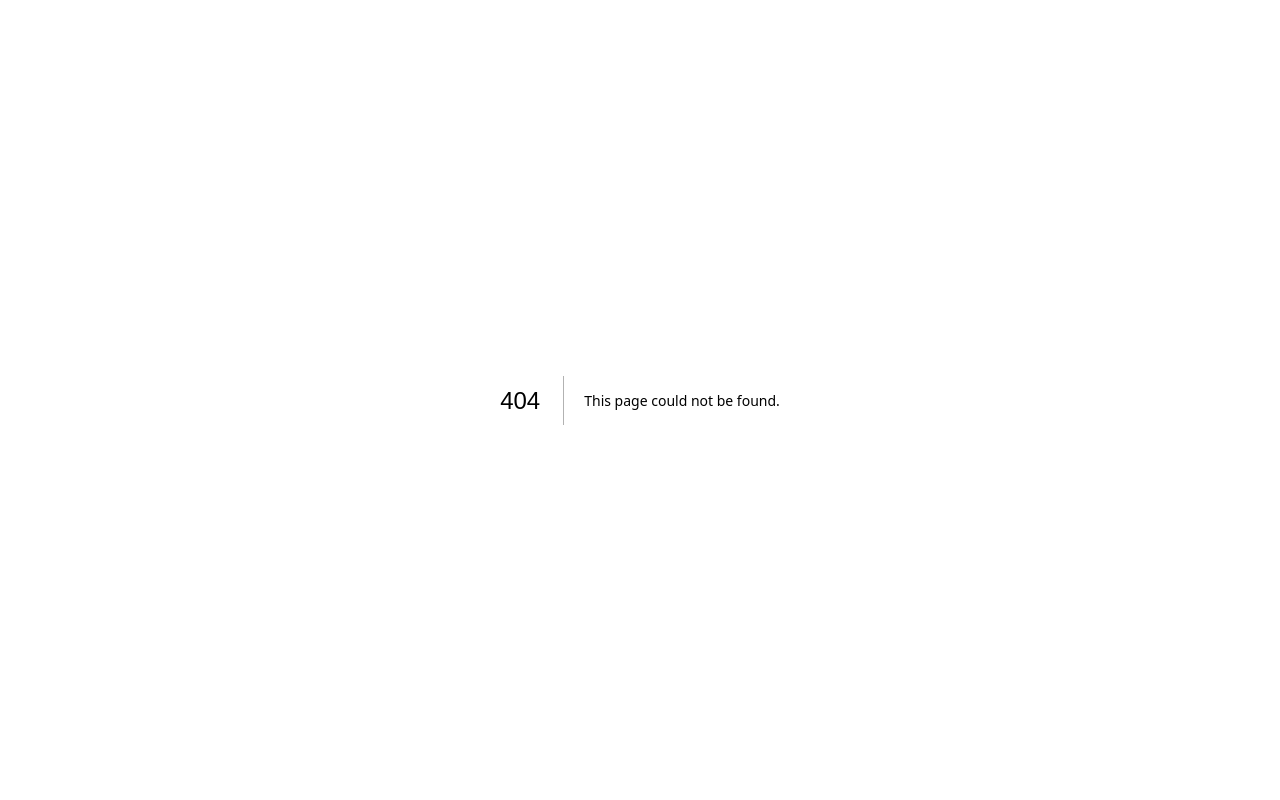
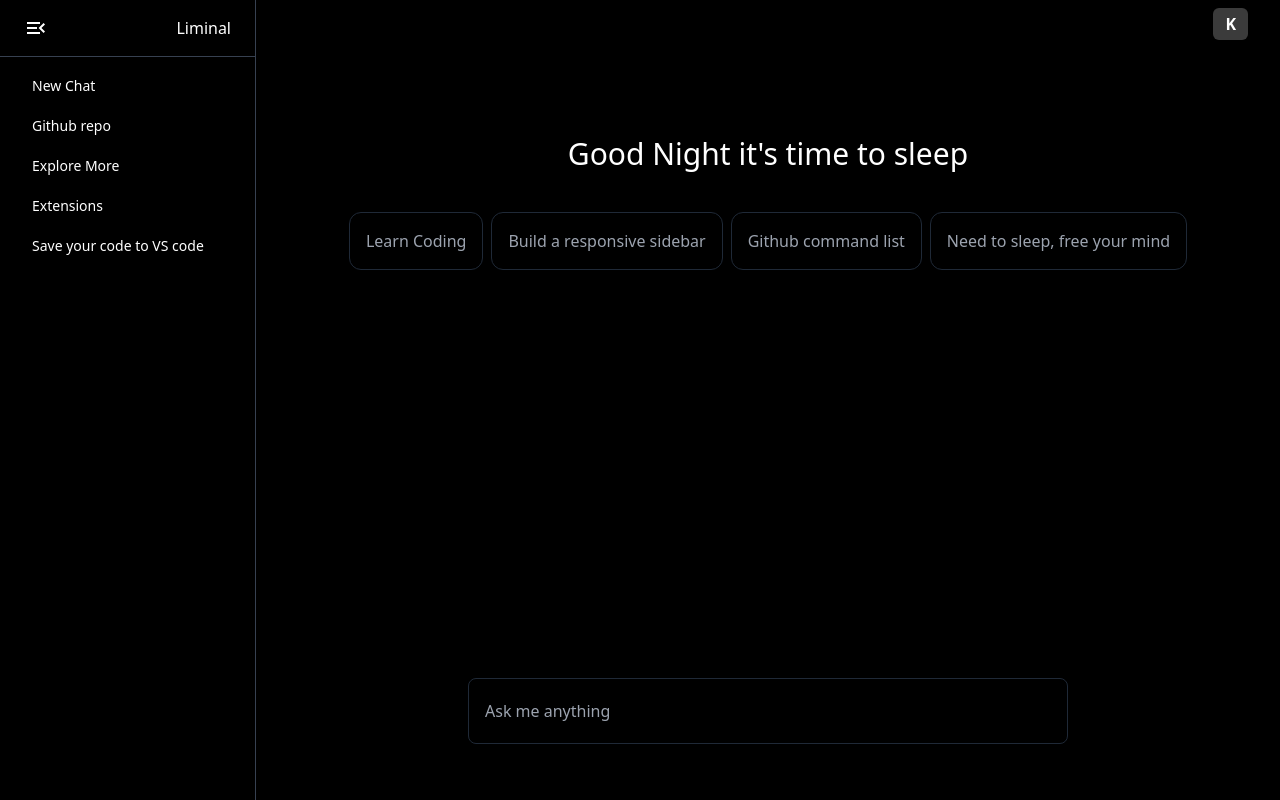
Before and after one commit to KaiwalPanchal/liminalfinal, a Next.js app: page /chat in a window 1280 px wide. Before the commit this address had no page. Built offline with nearby package versions, Linux system fonts and the light colour scheme.

Commit message:
Added chat-page + sider component.

```diff
--- a/package.json
+++ b/package.json
@@ -21,6 +21,7 @@
     "next": "14.2.16",
     "react": "^18",
     "react-dom": "^18",
+    "react-icons": "^5.3.0",
     "tailwind-merge": "^2.5.4",
     "tailwindcss-animate": "^1.0.7"
   },
--- /dev/null
+++ b/src/app/chat/page.tsx
@@ -0,0 +1,20 @@
+"use client";
+import ChatScreen from '@/components/ChatScreen/page';
+import Header from '@/components/common/Header/page';
+import SidebarSection from '@/components/common/Sidebar/page';
+import { useState } from 'react';
+
+export default function Chat() {
+  const [isOpen, setIsOpen] = useState<any>(true);
+  return (
+    <section className='xl:h-full lg:h-full md:h-full sm:h-[90vh] h-[90vh] flex  bg-black '>
+      <div className='flex'>
+        <Header setIsOpen={setIsOpen} isOpen={isOpen} />
+        <div className='xl:sticky lg:sticky md:sticky sm:fixed fixed top-0 z-50 h-screen bg-black '>
+          <SidebarSection setIsOpen={setIsOpen} isOpen={isOpen} />
+        </div>
+      </div>
+      <ChatScreen />
+    </section>
+  );
+}
--- /dev/null
+++ b/src/components/ChatScreen/page.tsx
@@ -0,0 +1,66 @@
+"use client";
+import React, { useRef, useState } from 'react';
+import { SiSololearn } from "react-icons/si";
+import { FaArrowUp } from "react-icons/fa6";
+
+const cards = [
+    { icon: 'SiSololearn', label: 'Learn Coding' },
+    { icon: 'SiSololearn', label: 'Build a responsive sidebar' },
+    { icon: 'SiSololearn', label: 'Github command list' },
+    { icon: 'SiSololearn', label: 'Need to sleep, free your mind' },
+]
+
+export default function ChatScreen() {
+    const [text, setText] = useState('');
+    const textareaRef = useRef<HTMLTextAreaElement>(null);
+
+    const handleChange = (event: React.ChangeEvent<HTMLTextAreaElement>) => {
+        setText(event.target.value);
+
+        if (textareaRef.current) {
+            textareaRef.current.style.height = 'auto'; // Reset height to auto
+            textareaRef.current.style.height = `${textareaRef.current.scrollHeight}px`; // Set height based on scroll height
+
+            // Apply max height of 500px
+            if (textareaRef.current.scrollHeight > 300) {
+                textareaRef.current.style.height = '300px';
+                textareaRef.current.style.overflowY = 'auto'; // Allow vertical scrolling if max height is reached
+            } else {
+                textareaRef.current.style.overflowY = 'hidden'; // Hide overflow if below max height
+            }
+        }
+    };
+    return (
+        <div className='text-white my-[56px] w-full flex justify-between flex-col px-8 items-center chat xl:h-auto lg:h-auto md:h-auto sm:h-full h-full'>
+            <div className='pt-20 flex flex-col items-center'>
+                <h3 className='text-3xl pb-10 text-center'>Good Night it's time to sleep</h3>
+                <div className='flex flex-wrap gap-2'>
+                    {cards?.map((data: any, index: number) => {
+                        return (
+                            <div key={index} className='card cursor-pointer rounded-xl border border-gray-800 text-gray-400 hover:text-white p-4 hover:bg-[#3b3b3b] hover:border hover:border-[#3b3b3b]'>
+                                {data?.label}
+                            </div>
+                        )
+                    })}
+                </div>
+            </div>
+            <div className='group  xl:w-[600px] lg:w-[500px] md:[500px] sm:w-full w-full  active:bg-[#3b3b3b] focus:bg-[#3b3b3b] hover:bg-[#3b3b3b] border border-gray-800 hover:border-gray-700 rounded-lg p-4 flex items-center'>
+                <div className='w-full flex items-center'>
+                    <textarea
+                        ref={textareaRef}
+                        className='resize-none group !max-h-[350px] group-hover:bg-transparent overflow-hidden bg-black text-white w-full outline-none shadow-none placeholder:text-gray-400'
+                        placeholder="Ask me anything"
+                        value={text}
+                        onChange={handleChange}
+                        rows={1} // Start with a single row
+                        style={{ lineHeight: '1.5', maxHeight: '400px' }} // Optional: adjust line height and min height
+
+                    />
+                </div>
+                    <button className={`bg-white rounded-full text-black p-2 ml-2 ${text !== '' ? 'opacity-100' : 'opacity-0'} transition-all duration-400`}>
+                        <FaArrowUp />
+                    </button>
+            </div>
+        </div>
+    )
+}
--- /dev/null
+++ b/src/components/common/Header/page.tsx
@@ -0,0 +1,21 @@
+import Link from 'next/link'
+import React from 'react'
+import { MdMenuOpen } from 'react-icons/md'
+import { RiMenu4Fill } from 'react-icons/ri'
+
+export default function Header({ setIsOpen, isOpen }: any) {
+    return (
+        <section className='w-full py-2 px-8 fixed top-0 h-[56px] flex justify-between items-start'>
+            <div className="flex justify-between items-center">
+                <button
+                    className={` text-white text-2xl font-bold py-2 pr-4 rounded hover:text-gray-400`}
+                    onClick={() => setIsOpen(!isOpen)}
+                >
+                    {isOpen ? <MdMenuOpen /> : <RiMenu4Fill />}
+                </button>
+                <Link href={'/'} className=' py-2 px-4 '>Liminal</Link>
+            </div>
+            <button className='font-bold bg-[#3b3b3b] p-1 px-3 rounded-md text-white hover:bg-white hover:text-black'>K</button>
+        </section>
+    )
+}
--- /dev/null
+++ b/src/components/common/Sidebar/page.tsx
@@ -0,0 +1,50 @@
+// components/Sidebar.js
+import React, { useState } from 'react';
+import { RiMenu4Fill } from "react-icons/ri";
+import { MdMenuOpen } from "react-icons/md";
+import Link from 'next/link';
+const items = [
+    { label: 'New Chat', href: '/' },
+    { label: 'Github repo', href: '/' },
+    { label: 'Explore More', href: '/' },
+    { label: 'Extensions', href: '/' },
+    { label: 'Save your code to VS code', href: '/' },
+]
+
+const SidebarSection = ({setIsOpen, isOpen}: any) => {
+
+    return (
+        <div className={` text-white h-screen ${isOpen ? 'w-64 overflow-hidden  border-r border-gray-700 ' : 'w-0 overflow-hidden'} transition-all duration-300`}>
+            {/* Main content */}
+            <div className={`p-2 h-fit w-64 top-0 left-0  ${isOpen ? 'bg-black  border-r !border-gray-700' : 'bg-black'} border-r border-transparent transition-all duration-300`}>
+                {/* Button to toggle sidebar */}
+                <div className="flex justify-between items-center">
+                    <button
+                        className={` text-white text-2xl font-bold py-2 px-4 rounded hover:text-gray-400`}
+                        onClick={() => setIsOpen(!isOpen)}
+                    >
+                        {isOpen ? <MdMenuOpen /> : <RiMenu4Fill />}
+                    </button>
+                    <Link href={'/'} className=' py-2 px-4 '>Liminal</Link>
+                </div>
+            </div>
+            {/* Sidebar */}
+            <div
+                className={`bg-black text-white transition-all duration-300 z-10 border-t border-gray-700`}
+            >
+                <div className={`flex flex-col items-start  transition-all duration-300 ${isOpen ? 'opacity-100' : 'opacity-0'} pl-8`}>
+
+                    {items?.map((item, index) => {
+                        return (
+                            <div key={index} className={`mt-4 ${isOpen ? 'opacity-100 w-44' : 'opacity-0 w-0'}`}>
+                                <a href="#" className={`text-white text-sm hover:text-gray-400 `}>{item.label}</a>
+                            </div>
+                        )
+                    })}
+                </div>
+            </div>
+        </div>
+    );
+};
+
+export default SidebarSection;
```
Also changed, not shown: 1 other file (tests, documents, lock files or other folders).
